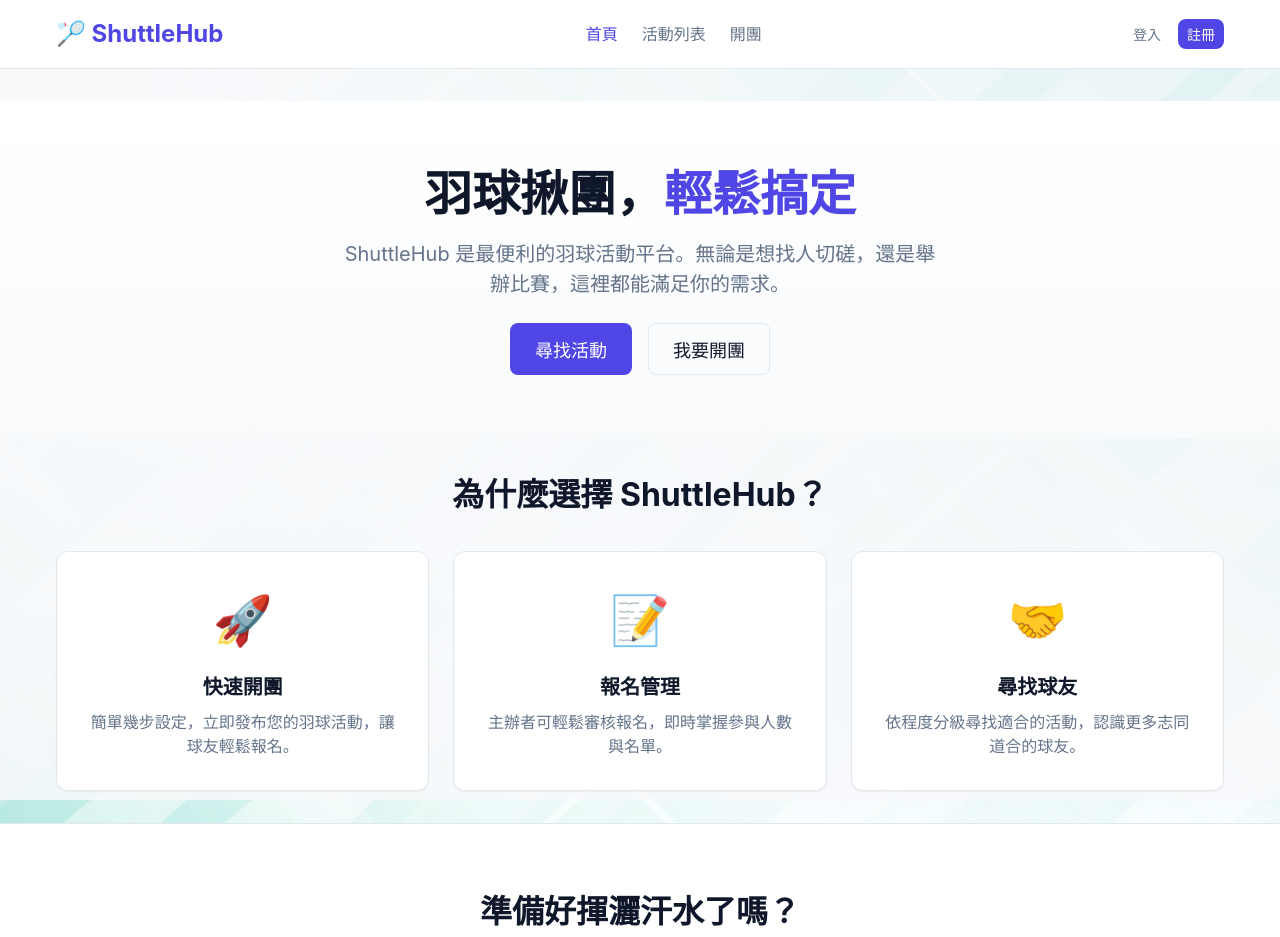
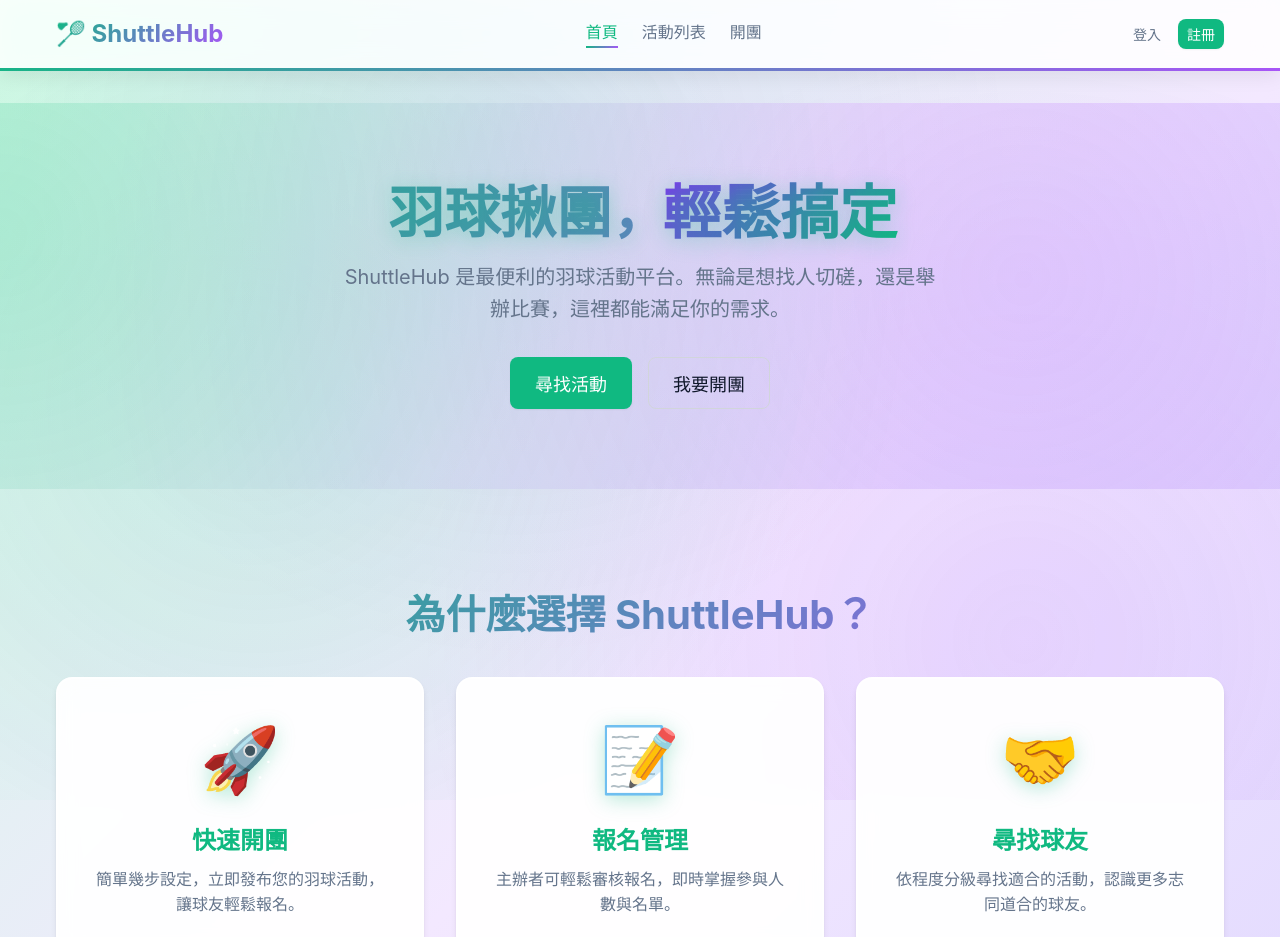
Before and after one commit to Jiong1203/shuttleHub, a Vue app: page / in a window 1280 px wide. Shown: the top 937 px of the page. Built offline with nearby package versions, Linux system fonts and the light colour scheme.

Commit message:
畫面美化

```diff
--- a/src/assets/main.css
+++ b/src/assets/main.css
@@ -1,22 +1,40 @@
-/* ShuttleHub Design System */
+/* ShuttleHub Design System - Badminton Theme (Bold Version) */
 :root {
-  /* Brand Colors */
-  --color-primary: #4f46e5; /* Indigo 600 */
-  --color-primary-hover: #4338ca; /* Indigo 700 */
-  --color-secondary: #06b6d4; /* Cyan 500 */
-  --color-accent: #f59e0b; /* Amber 500 */
+  /* Brand Colors - Badminton Inspired */
+  --color-primary: #10b981; /* Emerald 500 - Court Green */
+  --color-primary-hover: #059669; /* Emerald 600 */
+  --color-primary-light: #d1fae5; /* Emerald 100 */
+  --color-primary-dark: #047857; /* Emerald 700 */
+  --color-secondary: #a855f7; /* Purple 500 - Shuttlecock Purple */
+  --color-secondary-hover: #9333ea; /* Purple 600 */
+  --color-secondary-light: #e9d5ff; /* Purple 200 */
+  --color-accent: #7c3aed; /* Violet 600 - Paris 2024 */
+  --color-accent-hover: #6d28d9; /* Violet 700 */
 
-  /* Neutral Colors */
-  --color-bg-body: #f8fafc; /* Slate 50 */
+  /* Gradients - More vibrant */
+  --gradient-primary: linear-gradient(135deg, #10b981 0%, #a855f7 100%);
+  --gradient-secondary: linear-gradient(135deg, #7c3aed 0%, #10b981 100%);
+  --gradient-bg: linear-gradient(135deg, #d1fae5 0%, #f3e8ff 50%, #ddd6fe 100%);
+  --gradient-hero: linear-gradient(
+    135deg,
+    rgba(16, 185, 129, 0.1) 0%,
+    rgba(168, 85, 247, 0.1) 100%
+  );
+
+  /* Neutral Colors - Adjusted for colorful background */
+  --color-bg-body: #f0fdf4; /* Very light green tint */
   --color-bg-surface: #ffffff;
+  --color-bg-accent: #faf5ff; /* Very light purple tint */
   --color-text-main: #0f172a; /* Slate 900 */
   --color-text-muted: #64748b; /* Slate 500 */
-  --color-border: #e2e8f0; /* Slate 200 */
+  --color-border: #d1d5db; /* Gray 300 */
+  --color-border-accent: rgba(16, 185, 129, 0.2);
 
   /* Status Colors */
-  --color-success: #10b981;
+  --color-success: #10b981; /* Match primary green */
   --color-warning: #f59e0b;
   --color-danger: #ef4444;
+  --color-info: #a855f7; /* Match secondary purple */
 
   /* Spacing */
   --spacing-xs: 0.25rem;
@@ -24,21 +42,30 @@
   --spacing-md: 1rem;
   --spacing-lg: 1.5rem;
   --spacing-xl: 2rem;
+  --spacing-2xl: 3rem;
 
   /* Radius */
   --radius-sm: 0.375rem;
   --radius-md: 0.5rem;
   --radius-lg: 0.75rem;
+  --radius-xl: 1rem;
+  --radius-2xl: 1.5rem;
   --radius-full: 9999px;
 
-  /* Shadows */
+  /* Shadows - Enhanced */
   --shadow-sm: 0 1px 2px 0 rgb(0 0 0 / 0.05);
   --shadow-md: 0 4px 6px -1px rgb(0 0 0 / 0.1), 0 2px 4px -2px rgb(0 0 0 / 0.1);
   --shadow-lg: 0 10px 15px -3px rgb(0 0 0 / 0.1), 0 4px 6px -4px rgb(0 0 0 / 0.1);
+  --shadow-xl: 0 20px 25px -5px rgb(0 0 0 / 0.1), 0 8px 10px -6px rgb(0 0 0 / 0.1);
+  --shadow-green: 0 8px 20px 0 rgba(16, 185, 129, 0.35);
+  --shadow-purple: 0 8px 20px 0 rgba(168, 85, 247, 0.35);
+  --shadow-colored:
+    0 10px 30px -5px rgba(16, 185, 129, 0.2), 0 10px 30px -5px rgba(168, 85, 247, 0.2);
 
   /* Transitions */
   --transition-fast: 150ms ease-in-out;
   --transition-normal: 300ms ease-in-out;
+  --transition-slow: 500ms ease-in-out;
 }
 
 /* Dark Mode */
@@ -46,13 +73,18 @@
   :root {
     --color-bg-body: #0f172a; /* Slate 900 */
     --color-bg-surface: #1e293b; /* Slate 800 */
+    --color-bg-accent: #1e1b4b; /* Indigo 950 */
     --color-text-main: #f8fafc; /* Slate 50 */
     --color-text-muted: #94a3b8; /* Slate 400 */
     --color-border: #334155; /* Slate 700 */
+
+    /* Adjust gradients for dark mode */
+    --gradient-bg: linear-gradient(135deg, #064e3b 0%, #4c1d95 50%, #581c87 100%);
   }
 
   body::before {
-    background-color: rgba(15, 23, 42, 0.9);
+    background: var(--gradient-bg);
+    opacity: 0.3;
   }
 }
 
@@ -75,18 +107,15 @@
     Helvetica,
     Arial,
     sans-serif;
-  background-color: var(--color-bg-body);
-  background-image: url('/background.png');
-  background-size: cover;
-  background-position: center;
-  background-repeat: no-repeat;
-  background-attachment: fixed;
+  background: var(--gradient-bg);
   color: var(--color-text-main);
   line-height: 1.5;
   -webkit-font-smoothing: antialiased;
   position: relative;
+  min-height: 100vh;
 }
 
+/* Animated gradient background */
 body::before {
   content: '';
   position: fixed;
@@ -94,9 +123,23 @@
   left: 0;
   width: 100%;
   height: 100%;
-  background-color: rgba(248, 250, 252, 0.85);
+  background:
+    radial-gradient(circle at 20% 50%, rgba(16, 185, 129, 0.15) 0%, transparent 50%),
+    radial-gradient(circle at 80% 80%, rgba(168, 85, 247, 0.15) 0%, transparent 50%),
+    radial-gradient(circle at 40% 20%, rgba(124, 58, 237, 0.1) 0%, transparent 50%);
   z-index: -1;
   pointer-events: none;
+  animation: gradientShift 15s ease infinite;
+}
+
+@keyframes gradientShift {
+  0%,
+  100% {
+    opacity: 1;
+  }
+  50% {
+    opacity: 0.8;
+  }
 }
 
 a {
--- a/src/components/AppButton.vue
+++ b/src/components/AppButton.vue
@@ -1,6 +1,6 @@
 <script setup lang="ts">
 defineProps<{
-  variant?: 'primary' | 'outline' | 'danger' | 'text'
+  variant?: 'primary' | 'secondary' | 'outline' | 'danger' | 'text'
   size?: 'sm' | 'md' | 'lg'
   type?: 'button' | 'submit' | 'reset'
   disabled?: boolean
@@ -29,9 +29,11 @@
   border-radius: var(--radius-md);
   font-weight: 500;
   cursor: pointer;
-  transition: all var(--transition-fast);
+  transition: all var(--transition-normal);
   border: 1px solid transparent;
   gap: var(--spacing-sm);
+  position: relative;
+  overflow: hidden;
 }
 
 .app-button:disabled {
@@ -39,13 +41,31 @@
   cursor: not-allowed;
 }
 
+.app-button:not(:disabled):active {
+  transform: translateY(1px);
+}
+
 /* Variants */
 .variant-primary {
   background-color: var(--color-primary);
   color: white;
+  box-shadow: var(--shadow-sm);
 }
 .variant-primary:hover:not(:disabled) {
   background-color: var(--color-primary-hover);
+  box-shadow: var(--shadow-green);
+  transform: translateY(-1px);
+}
+
+.variant-secondary {
+  background-color: var(--color-secondary);
+  color: white;
+  box-shadow: var(--shadow-sm);
+}
+.variant-secondary:hover:not(:disabled) {
+  background-color: var(--color-secondary-hover);
+  box-shadow: var(--shadow-purple);
+  transform: translateY(-1px);
 }
 
 .variant-outline {
@@ -56,14 +76,17 @@
 .variant-outline:hover:not(:disabled) {
   border-color: var(--color-primary);
   color: var(--color-primary);
+  background-color: var(--color-primary-light);
 }
 
 .variant-danger {
   background-color: var(--color-danger);
   color: white;
+  box-shadow: var(--shadow-sm);
 }
 .variant-danger:hover:not(:disabled) {
   opacity: 0.9;
+  transform: translateY(-1px);
 }
 
 .variant-text {
@@ -72,7 +95,7 @@
 }
 .variant-text:hover:not(:disabled) {
   color: var(--color-text-main);
-  background-color: var(--color-bg-surface);
+  background-color: var(--color-bg-body);
 }
 
 /* Sizes */
--- a/src/components/AppCard.vue
+++ b/src/components/AppCard.vue
@@ -6,15 +6,38 @@
 
 <style scoped>
 .app-card {
-  background-color: var(--color-bg-surface);
-  border-radius: var(--radius-lg);
-  border: 1px solid var(--color-border);
+  background: rgba(255, 255, 255, 0.95);
+  backdrop-filter: blur(10px);
+  border-radius: var(--radius-xl);
+  border: 2px solid rgba(255, 255, 255, 0.5);
   padding: var(--spacing-lg);
-  box-shadow: var(--shadow-sm);
-  transition: box-shadow var(--transition-normal);
+  box-shadow: var(--shadow-md);
+  transition: all var(--transition-normal);
+  position: relative;
+}
+
+.app-card::before {
+  content: '';
+  position: absolute;
+  inset: 0;
+  border-radius: var(--radius-xl);
+  padding: 2px;
+  background: var(--gradient-primary);
+  -webkit-mask: linear-gradient(#fff 0 0) content-box, linear-gradient(#fff 0 0);
+  -webkit-mask-composite: xor;
+  mask: linear-gradient(#fff 0 0) content-box, linear-gradient(#fff 0 0);
+  mask-composite: exclude;
+  opacity: 0;
+  transition: opacity var(--transition-normal);
+  pointer-events: none; /* CRITICAL: Allow clicks to pass through */
 }
 
 .app-card:hover {
-  box-shadow: var(--shadow-md);
+  box-shadow: var(--shadow-colored);
+  transform: translateY(-4px);
+}
+
+.app-card:hover::before {
+  opacity: 1;
 }
 </style>
--- a/src/components/AppInput.vue
+++ b/src/components/AppInput.vue
@@ -60,7 +60,7 @@
 .input:focus {
   border-color: var(--color-primary);
   outline: none;
-  box-shadow: 0 0 0 2px rgba(79, 70, 229, 0.1);
+  box-shadow: 0 0 0 3px rgba(16, 185, 129, 0.15);
 }
 
 .input.has-error {
--- a/src/components/TheNavbar.vue
+++ b/src/components/TheNavbar.vue
@@ -26,12 +26,15 @@
 
 <style scoped>
 .navbar {
-  background-color: var(--color-bg-surface);
-  border-bottom: 1px solid var(--color-border);
+  background: rgba(255, 255, 255, 0.85);
+  backdrop-filter: blur(12px) saturate(180%);
+  border-bottom: 3px solid transparent;
+  border-image: var(--gradient-primary) 1;
   padding: var(--spacing-md) 0;
   position: sticky;
   top: 0;
   z-index: 100;
+  box-shadow: 0 4px 20px rgba(0, 0, 0, 0.08);
 }
 
 .navbar-content {
@@ -43,8 +46,16 @@
 .logo {
   font-size: 1.5rem;
   font-weight: 700;
-  color: var(--color-primary);
+  background: var(--gradient-primary);
+  -webkit-background-clip: text;
+  -webkit-text-fill-color: transparent;
+  background-clip: text;
   text-decoration: none;
+  transition: transform var(--transition-normal);
+}
+
+.logo:hover {
+  transform: scale(1.05);
 }
 
 .nav-links {
@@ -55,12 +66,30 @@
 .nav-link {
   color: var(--color-text-muted);
   font-weight: 500;
-  transition: color var(--transition-fast);
+  transition: all var(--transition-fast);
+  position: relative;
+  padding-bottom: 4px;
+}
+
+.nav-link::after {
+  content: '';
+  position: absolute;
+  bottom: 0;
+  left: 0;
+  width: 0;
+  height: 2px;
+  background: var(--gradient-primary);
+  transition: width var(--transition-normal);
 }
 
 .nav-link:hover,
 .nav-link.router-link-active {
   color: var(--color-primary);
+}
+
+.nav-link:hover::after,
+.nav-link.router-link-active::after {
+  width: 100%;
 }
 
 .user-actions {
--- a/src/views/HomeView.vue
+++ b/src/views/HomeView.vue
@@ -63,96 +63,208 @@
 .home-view {
   display: flex;
   flex-direction: column;
-  gap: var(--spacing-xl);
+  gap: var(--spacing-2xl);
 }
 
 /* Hero Section */
 .hero {
-  padding: 4rem 0;
+  padding: 5rem 0;
   text-align: center;
-  background: linear-gradient(to bottom, var(--color-bg-surface), var(--color-bg-body));
+  background: linear-gradient(135deg,
+    rgba(209, 250, 229, 0.6) 0%,
+    rgba(243, 232, 255, 0.6) 50%,
+    rgba(221, 214, 254, 0.6) 100%);
+  position: relative;
+  overflow: hidden;
+}
+
+.hero::before {
+  content: '';
+  position: absolute;
+  top: -50%;
+  left: -50%;
+  width: 200%;
+  height: 200%;
+  background:
+    radial-gradient(circle at 30% 50%, rgba(16, 185, 129, 0.2) 0%, transparent 50%),
+    radial-gradient(circle at 70% 50%, rgba(168, 85, 247, 0.2) 0%, transparent 50%);
+  animation: heroFloat 20s ease-in-out infinite;
+  z-index: 0;
+  pointer-events: none;
+}
+
+@keyframes heroFloat {
+  0%, 100% {
+    transform: translate(0, 0) rotate(0deg);
+  }
+  50% {
+    transform: translate(-10%, -10%) rotate(5deg);
+  }
+}
+
+.hero-content {
+  position: relative;
+  z-index: 1;
 }
 
 .hero-title {
-  font-size: 3rem;
-  font-weight: 800;
+  font-size: 3.5rem;
+  font-weight: 900;
   margin-bottom: var(--spacing-md);
-  line-height: 1.2;
+  line-height: 1.1;
+  background: var(--gradient-primary);
+  -webkit-background-clip: text;
+  -webkit-text-fill-color: transparent;
+  background-clip: text;
+  text-shadow: 0 4px 20px rgba(16, 185, 129, 0.3);
 }
 
 .highlight {
-  color: var(--color-primary);
+  background: var(--gradient-secondary);
+  -webkit-background-clip: text;
+  -webkit-text-fill-color: transparent;
+  background-clip: text;
   position: relative;
+  display: inline-block;
+  animation: pulse 2s ease-in-out infinite;
+}
+
+@keyframes pulse {
+  0%, 100% {
+    transform: scale(1);
+  }
+  50% {
+    transform: scale(1.05);
+  }
 }
 
 .hero-subtitle {
   font-size: 1.25rem;
   color: var(--color-text-muted);
   max-width: 600px;
-  margin: 0 auto var(--spacing-lg);
+  margin: 0 auto var(--spacing-xl);
+  line-height: 1.6;
 }
 
 .hero-actions {
   display: flex;
   justify-content: center;
   gap: var(--spacing-md);
+  flex-wrap: wrap;
 }
 
 /* Features Section */
+.features {
+  padding: var(--spacing-2xl) 0;
+}
+
 .section-title {
   text-align: center;
-  font-size: 2rem;
+  font-size: 2.5rem;
   margin-bottom: var(--spacing-xl);
+  font-weight: 700;
+  background: var(--gradient-primary);
+  -webkit-background-clip: text;
+  -webkit-text-fill-color: transparent;
+  background-clip: text;
 }
 
 .feature-grid {
   display: grid;
   grid-template-columns: repeat(auto-fit, minmax(280px, 1fr));
-  gap: var(--spacing-lg);
+  gap: var(--spacing-xl);
 }
 
 .feature-card {
   text-align: center;
   padding: var(--spacing-xl);
   height: 100%;
+  transition: all var(--transition-normal);
+}
+
+.feature-card:hover {
+  transform: translateY(-8px) scale(1.02);
 }
 
 .icon {
-  font-size: 3rem;
+  font-size: 4rem;
   margin-bottom: var(--spacing-md);
+  filter: drop-shadow(0 4px 10px rgba(16, 185, 129, 0.3));
 }
 
 .feature-card h3 {
   margin-bottom: var(--spacing-sm);
-  font-size: 1.25rem;
+  font-size: 1.5rem;
+  font-weight: 600;
+  color: var(--color-primary);
 }
 
 .feature-card p {
   color: var(--color-text-muted);
+  line-height: 1.6;
 }
 
 /* CTA Section */
 .cta {
   text-align: center;
-  padding: 4rem 0;
-  background-color: var(--color-bg-surface);
-  border-top: 1px solid var(--color-border);
+  padding: 5rem 0;
+  background: linear-gradient(135deg,
+    rgba(16, 185, 129, 0.1) 0%,
+    rgba(168, 85, 247, 0.1) 100%);
+  border-top: 2px solid transparent;
+  border-image: var(--gradient-primary) 1;
+  position: relative;
+  overflow: hidden;
+}
+
+.cta::before {
+  content: '';
+  position: absolute;
+  top: 0;
+  left: 0;
+  right: 0;
+  bottom: 0;
+  background:
+    radial-gradient(circle at 20% 80%, rgba(168, 85, 247, 0.15) 0%, transparent 50%),
+    radial-gradient(circle at 80% 20%, rgba(16, 185, 129, 0.15) 0%, transparent 50%);
+  z-index: 0;
+  pointer-events: none;
+}
+
+.cta > div {
+  position: relative;
+  z-index: 1;
 }
 
 .cta h2 {
-  font-size: 2rem;
-  margin-bottom: var(--spacing-sm);
+  font-size: 2.5rem;
+  margin-bottom: var(--spacing-md);
+  font-weight: 700;
+  background: var(--gradient-secondary);
+  -webkit-background-clip: text;
+  -webkit-text-fill-color: transparent;
+  background-clip: text;
 }
 
 .cta p {
   color: var(--color-text-muted);
-  margin-bottom: var(--spacing-lg);
-  font-size: 1.1rem;
+  margin-bottom: var(--spacing-xl);
+  font-size: 1.2rem;
 }
 
 @media (max-width: 768px) {
   .hero-title {
+    font-size: 2.5rem;
+  }
+
+  .section-title,
+  .cta h2 {
     font-size: 2rem;
+  }
+
+  .hero-actions {
+    flex-direction: column;
+    align-items: center;
   }
 }
 </style>
--- a/src/views/events/EventCreateView.vue
+++ b/src/views/events/EventCreateView.vue
@@ -153,6 +153,7 @@
 .textarea-input:focus {
   border-color: var(--color-primary);
   outline: none;
+  box-shadow: 0 0 0 3px rgba(16, 185, 129, 0.15);
 }
 
 .actions {
--- a/src/views/events/EventManageView.vue
+++ b/src/views/events/EventManageView.vue
@@ -36,7 +36,7 @@
         <div class="event-info">
           <h3>{{ event.title }}</h3>
           <div class="meta">
-            <span>{{ event.date }} {{ event.time }}</span>
+            <span>{{ event.date }} {{ event.startTime }} - {{ event.endTime }}</span>
             <span>{{ event.location }}</span>
           </div>
         </div>
```
Also changed, not shown: src/views/events/EventDetailView.vue (+12 -5 lines), src/views/events/EventListView.vue (+11 -4 lines), src/views/events/EventParticipantsView.vue (+9 -3 lines), 場地資訊暫存檔.txt (added).
